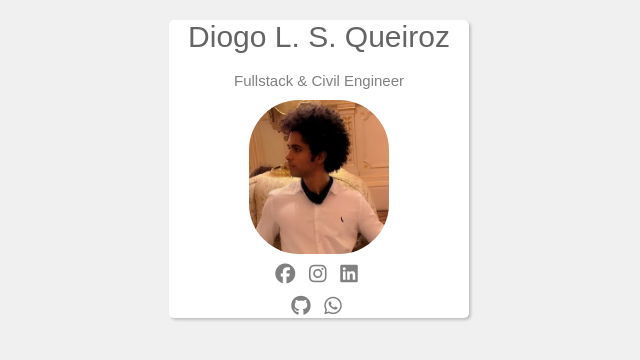
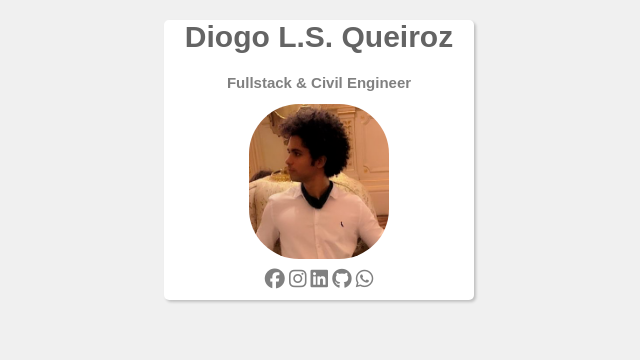
Before and after one commit to diogolsq/BusinessCard, a plain HTML site: page index.html in a window 1280 px wide. Shown: the whole page, without its empty margins (321-961 px from the left). Drawn offline with nearby package versions, Linux system fonts and the light colour scheme.

Commit message:
trying to fix the display

```diff
--- a/index.html
+++ b/index.html
@@ -5,12 +5,7 @@
 	<meta charset="utf-8">
     <meta http-equiv="X-UA-Compatible" content="IE=edge">
     <meta name="viewport" content="width=device-width, initial-scale=1">
-
-
-
-     <link rel="stylesheet" href="https://maxcdn.bootstrapcdn.com/bootstrap/3.2.0/css/bootstrap.min.css">
      <link rel="stylesheet" href="https://maxcdn.bootstrapcdn.com/font-awesome/4.1.0/css/font-awesome.min.css">
-
      <script src="https://kit.fontawesome.com/f9c67178fe.js" crossorigin="anonymous"></script>
 
 	<link rel="stylesheet" type="text/css" href="style.css">
@@ -18,7 +13,7 @@
 </head>
 <body>
 	<div class="card">
-	 <h1 class="name">Diogo L. S. Queiroz</h1>
+	 <h1 class="name">Diogo L.S. Queiroz</h1>
 	 <h2 id="description">Fullstack & Civil Engineer </h2>
    <img src="images/avatar.png" alt="" class="avatar">
 
@@ -26,8 +21,6 @@
     <li><a href="https://www.facebook.com/diogolsq" target="_blank"><i class="fab fa-facebook"></i></a></li>
     <li><a href="https://www.instagram.com/diogolsq/" target="_blank"><i class="fab fa-instagram"></i></a></li>
     <li><a href="https://www.linkedin.com/in/diogo-queiroz-66643b198/" target="_blank"><i class="fab fa-linkedin"></i></a></li>
-   </ul>
-   <ul class="list-inline">
     <li><a href="https://github.com/diogolsq"target="_blank"><i class="fab fa-github" ></i></a></li>
     <li><a href="https://api.whatsapp.com/send?phone=5521971482638&text=Olá, Diogo" target="_blank"><i class="fab fa-whatsapp"></i></a></li>
    </ul>
--- a/style.css
+++ b/style.css
@@ -10,6 +10,7 @@ div {
 .card{
   background: white;
   width:300px;
+  height:280px;
   margin:0 auto;
   border-radius:5px;
   padding: 0px 5px;
@@ -37,10 +38,13 @@ h2{font-family: 'Montserrat', sans-serif;
 
 .list-inline {
   margin-top:10px;
+  padding:0px;
 }
 
 li {
-  padding:0px;
+  display:inline-block;
+  list-style-type: none;
+
 }
 
 i {
```
